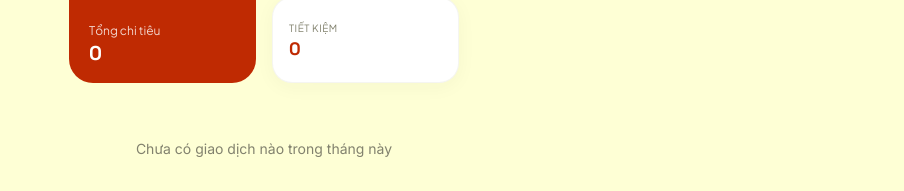
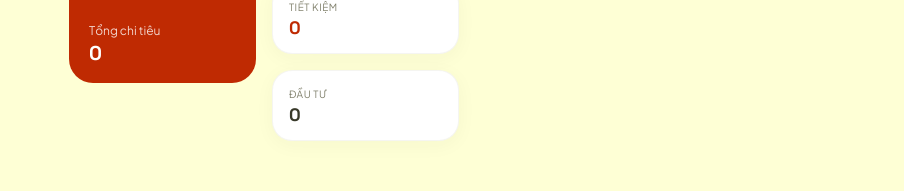
Before and after one commit to phanngoctuan1990/app-thu-chi, a React (Vite) app: page /history in a window 1280 px wide. Shown: the part 290-481 px from the top of the page, without its empty margins (376-1280 px from the left). Built offline with nearby package versions, Linux system fonts and the light colour scheme; no server answers.

Commit message:
Add investment

```diff
--- a/src/pages/TransactionHistory.tsx
+++ b/src/pages/TransactionHistory.tsx
@@ -137,6 +137,12 @@ export default function TransactionHistory() {
                 {loading ? '...' : formatVNDShort(summary?.categories?.['Tiết kiệm'] ?? 0)}
               </p>
             </div>
+            <div className="bg-surface-container-lowest rounded-[20px] p-4 flex-1 flex flex-col justify-center border-ghost bento-shadow-sm">
+              <p className="font-headline text-[10px] text-outline uppercase tracking-wider mb-1">Đầu tư</p>
+              <p className="font-label text-lg font-bold text-on-surface leading-none">
+                {loading ? '...' : formatVNDShort(summary?.categories?.['Đầu tư'] ?? 0)}
+              </p>
+            </div>
           </div>
         </div>
 
```
